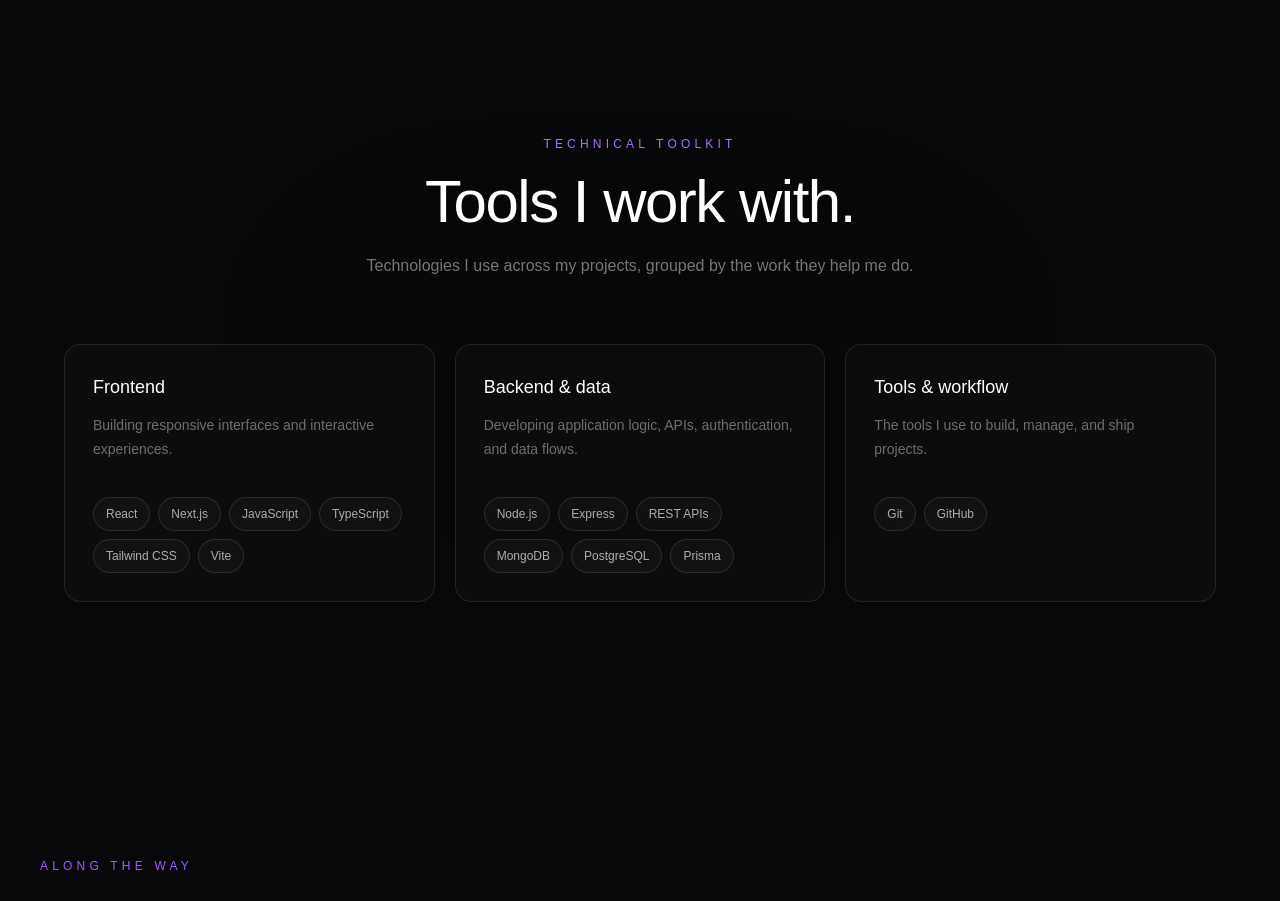
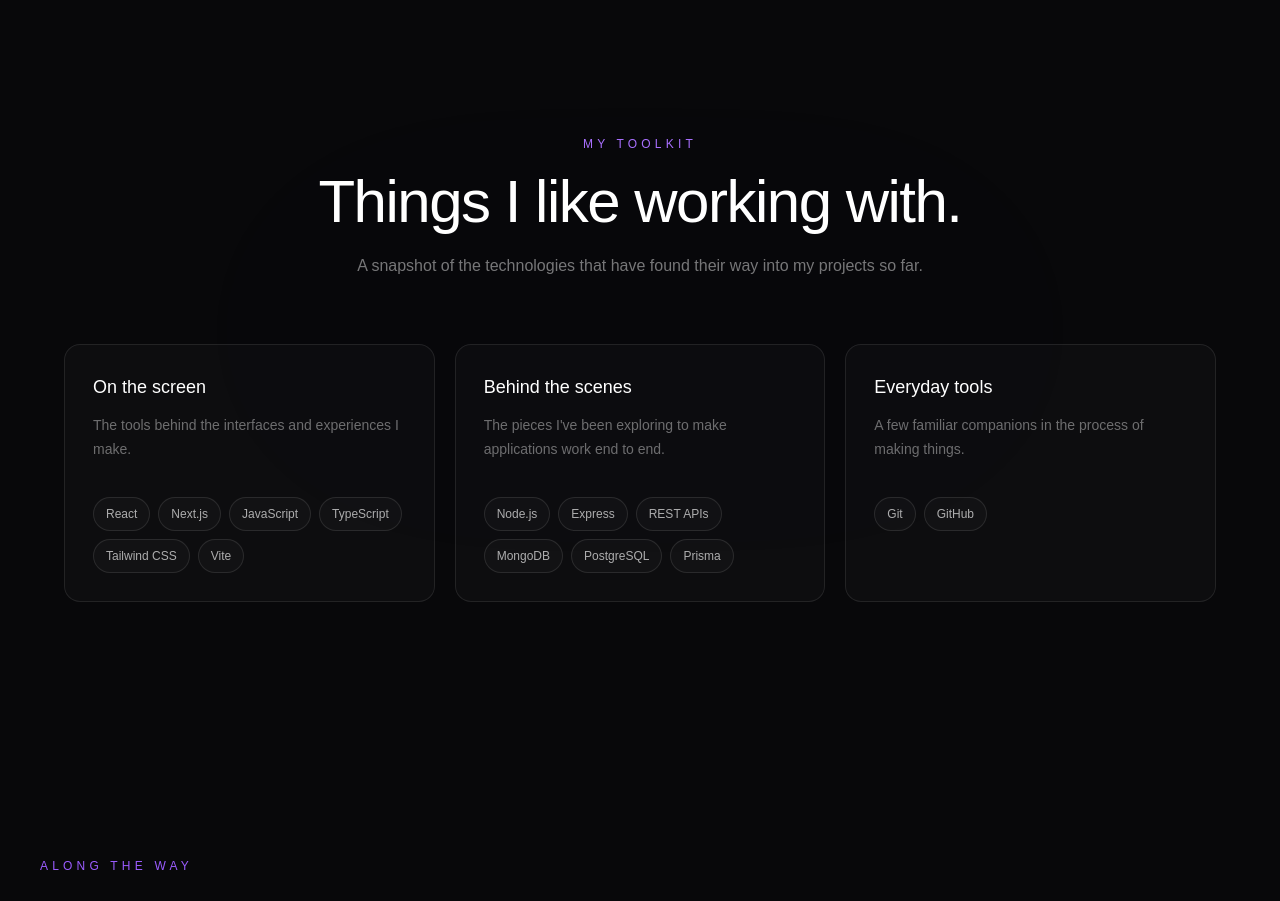
Before and after one commit to rohitcreates/portfolio, a Next.js app: page / in a window 1280 px wide. Shown: the part 3040-3941 px from the top of the page. Built offline with nearby package versions, Linux system fonts and the light colour scheme.

Commit message:
content: soften skills section into personal toolkit

```diff
--- a/src/components/SkillArsenal.tsx
+++ b/src/components/SkillArsenal.tsx
@@ -5,18 +5,18 @@ import { useRef } from "react";
 
 const skillGroups = [
   {
-    title: "Frontend",
-    description: "Building responsive interfaces and interactive experiences.",
+    title: "On the screen",
+    description: "The tools behind the interfaces and experiences I make.",
     skills: ["React", "Next.js", "JavaScript", "TypeScript", "Tailwind CSS", "Vite"],
   },
   {
-    title: "Backend & data",
-    description: "Developing application logic, APIs, authentication, and data flows.",
+    title: "Behind the scenes",
+    description: "The pieces I've been exploring to make applications work end to end.",
     skills: ["Node.js", "Express", "REST APIs", "MongoDB", "PostgreSQL", "Prisma"],
   },
   {
-    title: "Tools & workflow",
-    description: "The tools I use to build, manage, and ship projects.",
+    title: "Everyday tools",
+    description: "A few familiar companions in the process of making things.",
     skills: ["Git", "GitHub"],
   },
 ];
@@ -49,13 +49,13 @@ export default function SkillArsenal() {
       <div className="relative mx-auto max-w-6xl">
         <div className="mb-16 text-center">
           <p className="text-xs uppercase tracking-[0.35em] text-[#a970ff]">
-            Technical toolkit
+            My toolkit
           </p>
           <h2 className="mt-5 text-4xl font-medium tracking-tight text-white sm:text-5xl lg:text-6xl">
-            Tools I work with.
+            Things I like working with.
           </h2>
           <p className="mx-auto mt-5 max-w-2xl text-base leading-7 text-white/45">
-            Technologies I use across my projects, grouped by the work they help me do.
+            A snapshot of the technologies that have found their way into my projects so far.
           </p>
         </div>
 
```
